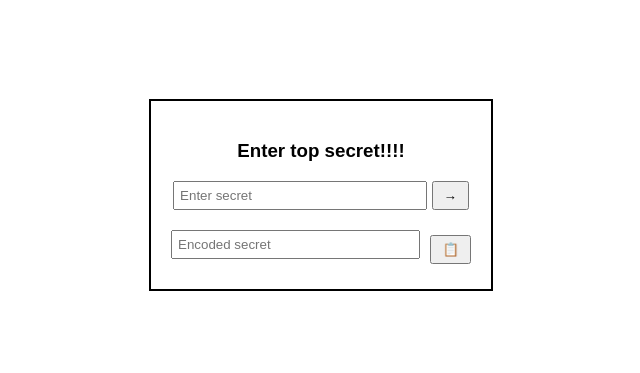
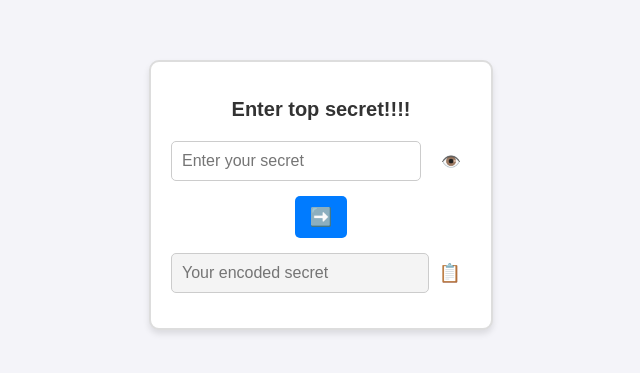
Before and after one commit to tonrock00/tonrock00.github.io, a plain HTML site: page index.html in a window 1280 px wide. Shown: the part 205-578 px from the top of the page, without its empty margins (319-959 px from the left). Drawn offline with Linux system fonts and the light colour scheme.

Commit message:
update ui

```diff
--- a/index.html
+++ b/index.html
@@ -8,15 +8,17 @@
 </head>
 <body>
     <div class="container">
-        <h3>Enter top secret!!!!</h3>
-        <input type="password" id="passwordInput" placeholder="Enter secret">
-        <button id="encodeButton">→</button>
-        <div class="output">
-            <input type="text" id="encodedPassword" readonly placeholder="Encoded secret">
-            <button id="copyButton">📋</button>
+        <h2>Enter top secret!!!!</h2>
+        <div class="input-group">
+            <input type="password" id="passwordInput" placeholder="Enter your secret" autocomplete="off">
+            <button type="button" id="togglePassword" class="icon-button">👁️</button>
+        </div>
+        <button id="encodeButton" class="arrow-button">➡️</button>
+        <div class="output-group">
+            <input type="text" id="encodedPassword" readonly placeholder="Your encoded secret">
+            <button id="copyButton" class="icon-button">📋</button>
             <span id="copyMessage" class="hidden">Copied to clipboard!</span>
         </div>
-
     </div>
 
     <script src="script.js"></script>
--- a/script.js
+++ b/script.js
@@ -3,13 +3,14 @@ const encodeButton = document.getElementById('encodeButton');
 const encodedPassword = document.getElementById('encodedPassword');
 const copyButton = document.getElementById('copyButton');
 const copyMessage = document.getElementById('copyMessage');
+const togglePassword = document.getElementById('togglePassword');
 
-const secretKey = "MySupraTopSecretKey2025";
+const secretKey = "SecretToSecret2025";
 
 encodeButton.addEventListener('click', () => {
     const password = passwordInput.value;
     if (password) {
-        const combined = password + secretKey;
+        const combined = secretKey + (password + secretKey);
         encodedPassword.value = btoa(combined);
     } else {
         alert('Please enter a secret');
@@ -50,3 +51,10 @@ passwordInput.addEventListener('cut', (e) => {
 passwordInput.addEventListener('contextmenu', (e) => {
     e.preventDefault();
 });
+
+togglePassword.addEventListener('click', () => {
+    const type = passwordInput.type === 'password' ? 'text' : 'password';
+    passwordInput.type = type;
+
+    togglePassword.textContent = type === 'password' ? '👁️' : '🙈';
+});
--- a/style.css
+++ b/style.css
@@ -1,5 +1,6 @@
 body {
     font-family: Arial, sans-serif;
+    background-color: #f4f4f9;
     display: flex;
     justify-content: center;
     align-items: center;
@@ -8,28 +9,99 @@ body {
 }
 
 .container {
-    border: 2px solid black;
+    background: #ffffff;
+    border: 2px solid #ddd;
+    border-radius: 10px;
     padding: 20px;
+    box-shadow: 0 4px 6px rgba(0, 0, 0, 0.1);
     text-align: center;
     width: 300px;
 }
 
-input {
-    width: 80%;
-    padding: 5px;
-    margin-bottom: 10px;
+h2 {
+    font-size: 20px;
+    margin-bottom: 20px;
+    color: #333;
 }
 
-button {
-    padding: 5px 10px;
-    cursor: pointer;
-}
 
-.output {
-    margin-top: 10px;
+.input-group {
     display: flex;
     align-items: center;
     gap: 10px;
+}
+
+#togglePassword {
+    background: none;
+    border: none;
+    cursor: pointer;
+    font-size: 16px;
+}
+
+.input-group {
+    display: flex;
+    align-items: center;
+    margin-bottom: 15px;
+}
+
+.output-group {
+    display: flex;
+    align-items: center;
+    margin-bottom: 15px;
+}
+
+.input-group input {
+    flex: 1;
+    padding: 10px;
+    border: 1px solid #ccc;
+    border-radius: 5px;
+    font-size: 16px;
+}
+
+.output-group input {
+    flex: 1;
+    padding: 10px;
+    border: 1px solid #ccc;
+    border-radius: 5px;
+    font-size: 16px;
+}
+
+.icon-button {
+    background: none;
+    border: none;
+    cursor: pointer;
+    font-size: 18px;
+    padding: 5px 10px;
+    color: #555;
+}
+
+.icon-button:hover {
+    color: #000;
+}
+
+.arrow-button {
+    background: #007BFF;
+    color: white;
+    border: none;
+    border-radius: 5px;
+    padding: 10px 15px;
+    font-size: 18px;
+    cursor: pointer;
+    margin-bottom: 15px;
+}
+
+.arrow-button:hover {
+    background: #0056b3;
+}
+
+.output-group input {
+    background: #f4f4f4;
+    cursor: not-allowed;
+}
+
+input:focus {
+    outline: none;
+    border-color: #007BFF;
 }
 
 #copyMessage {
@@ -40,7 +112,3 @@ button {
 .hidden {
     display: none;
 }
-
-input:focus::selection {
-    background: transparent;
-}
```
